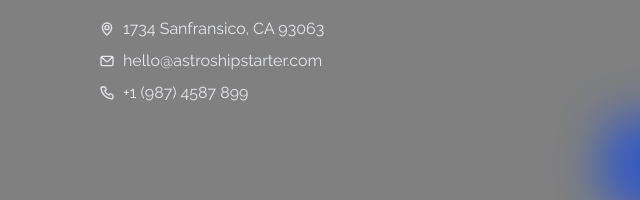
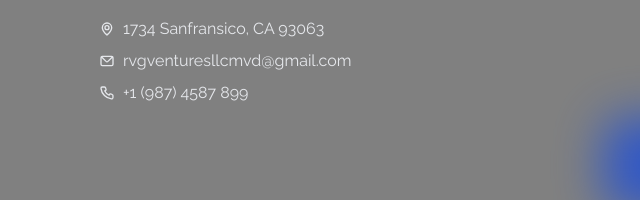
Before and after one commit to rvgventures/llc, a plain HTML site: page contactos/index.html in a window 1280 px wide. Shown: the part 526-726 px from the top of the page, 565-1205 px from the left. Drawn offline with Linux system fonts and the light colour scheme.

Commit message:
actualizacion de correo en contacts

```diff
--- a/contactos/index.html
+++ b/contactos/index.html
@@ -406,8 +406,8 @@
                       ></path>
                     </symbol>
                     <use href="#ai:uil:envelope"></use></svg
-                  ><a href="mailto:hello@astroshipstarter.com"
-                    >hello@astroshipstarter.com</a
+                  ><a href="mailto:rvgventuresllcmvd@gmail.com"
+                    >rvgventuresllcmvd@gmail.com</a
                   >
                 </div>
                 <div class="flex items-center mt-2 space-x-2 text-gray-200">
```
